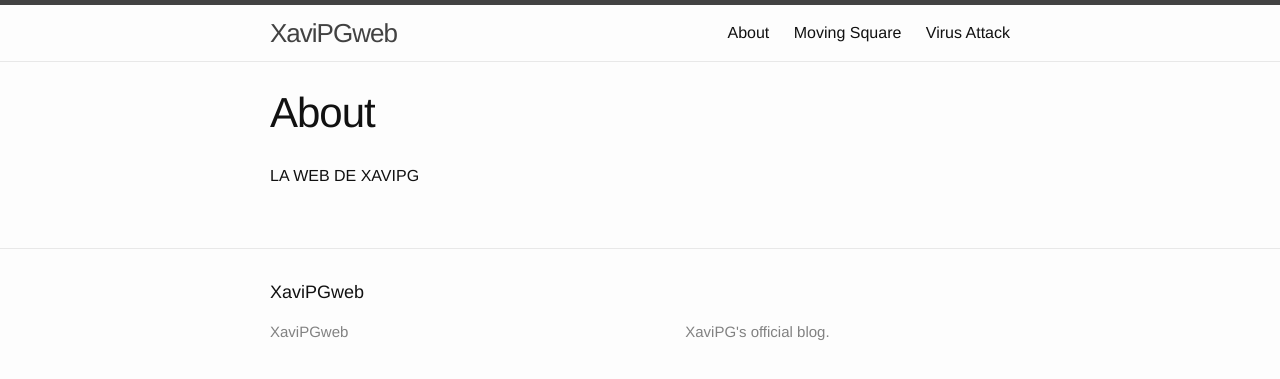
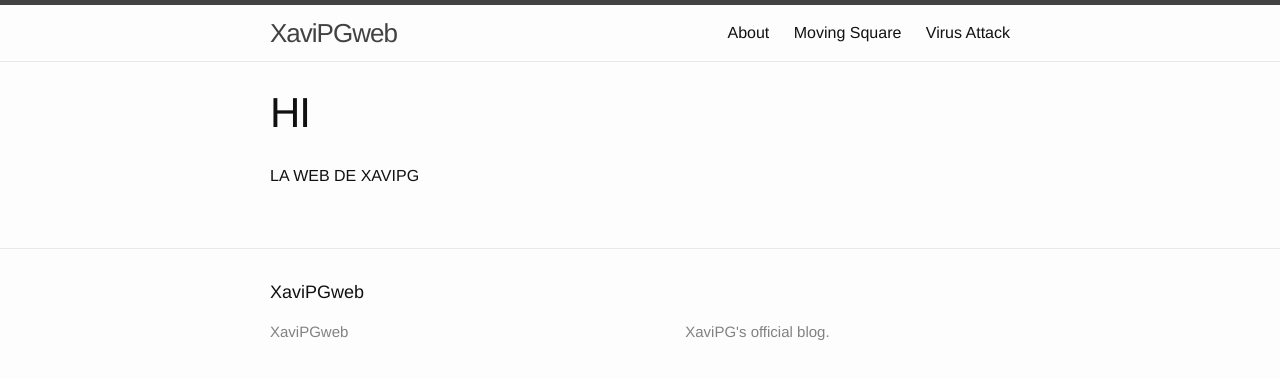
Before and after one commit to xavipgweb/xavipgweb.github.io, a Jekyll site: the page built from about.md, in a window 1280 px wide. Shown: the top 379 px of the page. Built offline with Jekyll 4.4.1, drawn with Linux system fonts in a browser that asks for light colours.

Commit message:
Update page.html

```diff
--- a/_layouts/page.html
+++ b/_layouts/page.html
@@ -4,7 +4,7 @@ layout: default
 <article class="post">
 
   <header class="post-header">
-    <h1 class="post-title">{{ page.title }}</h1>
+    <h1 class="post-title">{{ "HI" }}</h1>
   </header>
 
   <div class="post-content">
```
